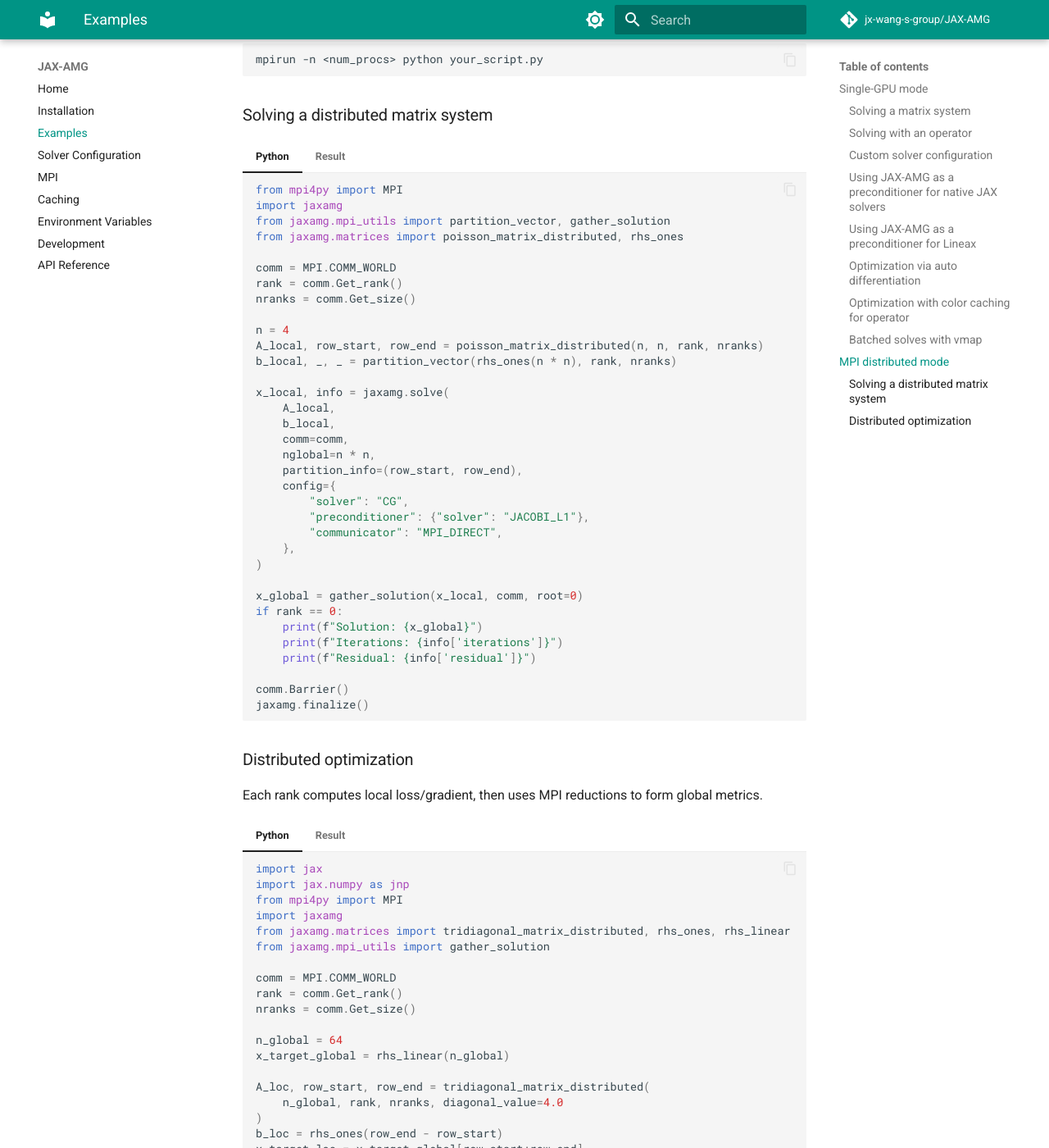
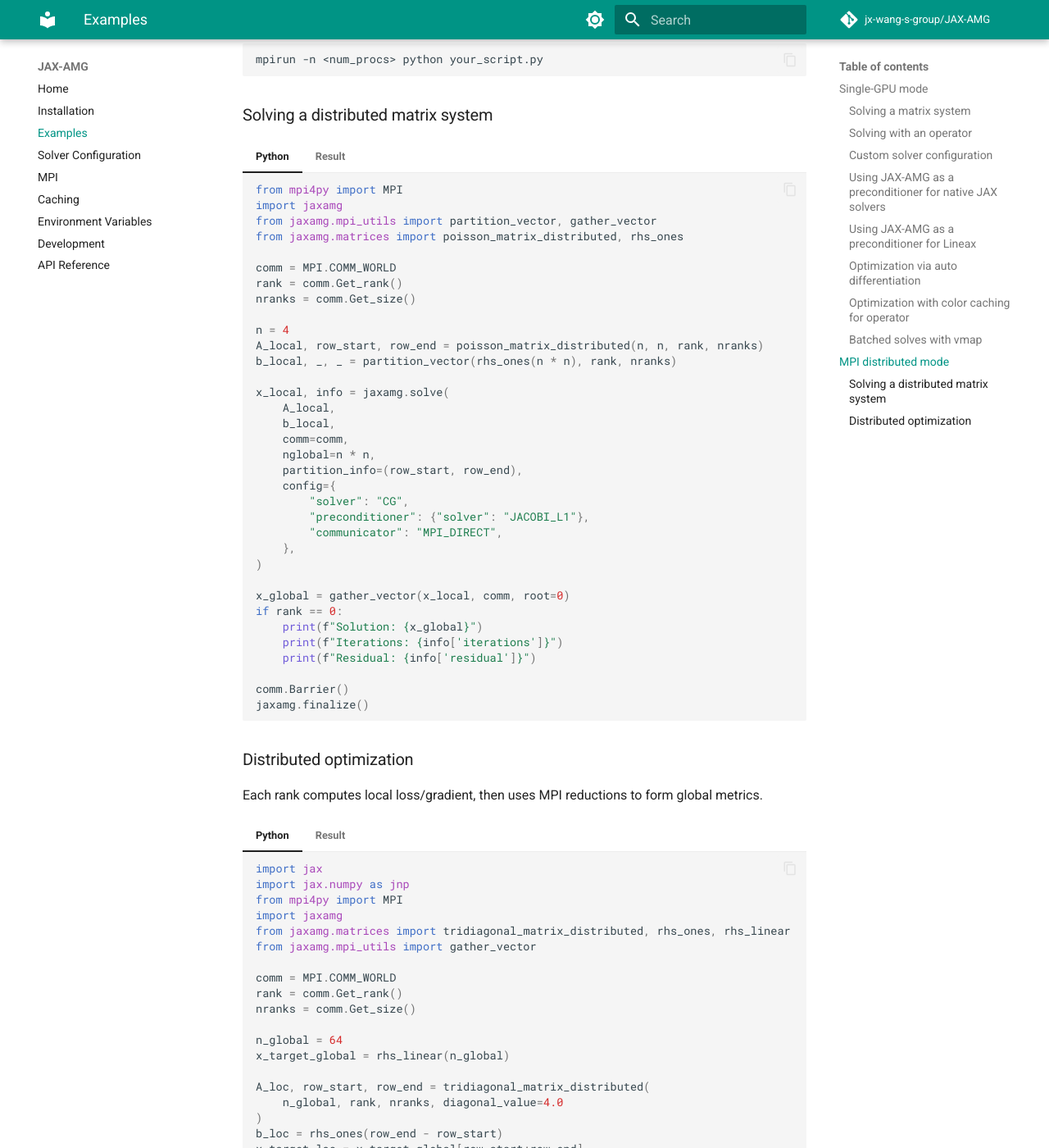
Before and after one commit to jx-wang-s-group/JAX-AMG, an MkDocs documentation site: the page built from docs/examples.md, in a window 1280 px wide and 1400 px high, scrolled down 5631 px. Shown: the whole window at 82% size. Built offline with MkDocs 1.6.1 and Material for MkDocs 9.7.7, drawn with Linux system fonts in a browser that asks for light colours; comment, search, counter and statistics services are not loaded; some of the changed text lies outside the part shown.

Commit message:
Replace gather_solution with gather_vector in documentation

````diff
--- a/docs/examples.md
+++ b/docs/examples.md
@@ -498,7 +498,7 @@ mpirun -n <num_procs> python your_script.py
     ```python
     from mpi4py import MPI
     import jaxamg
-    from jaxamg.mpi_utils import partition_vector, gather_solution
+    from jaxamg.mpi_utils import partition_vector, gather_vector
     from jaxamg.matrices import poisson_matrix_distributed, rhs_ones
 
     comm = MPI.COMM_WORLD
@@ -522,7 +522,7 @@ mpirun -n <num_procs> python your_script.py
         },
     )
 
-    x_global = gather_solution(x_local, comm, root=0)
+    x_global = gather_vector(x_local, comm, root=0)
     if rank == 0:
         print(f"Solution: {x_global}")
         print(f"Iterations: {info['iterations']}")
@@ -554,7 +554,7 @@ Each rank computes local loss/gradient, then uses MPI reductions to form global
     from mpi4py import MPI
     import jaxamg
     from jaxamg.matrices import tridiagonal_matrix_distributed, rhs_ones, rhs_linear
-    from jaxamg.mpi_utils import gather_solution
+    from jaxamg.mpi_utils import gather_vector
 
     comm = MPI.COMM_WORLD
     rank = comm.Get_rank()
@@ -598,7 +598,7 @@ Each rank computes local loss/gradient, then uses MPI reductions to form global
 
     comm.Barrier()
     x_loc, _ = jaxamg.solve(A_loc, b_loc)
-    x_global = gather_solution(x_loc, comm, root=0)
+    x_global = gather_vector(x_loc, comm, root=0)
     if rank == 0:
         print(f"Relative error: {jnp.linalg.norm(x_global - x_target_global) / jnp.linalg.norm(x_target_global)}")
 
````
Also changed, not shown: README.md (+2 -2 lines), docs/mpi.md (+2 -2 lines).
